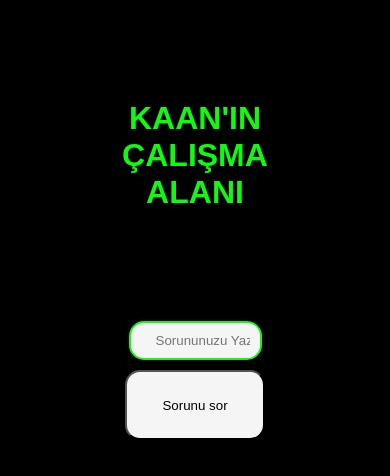
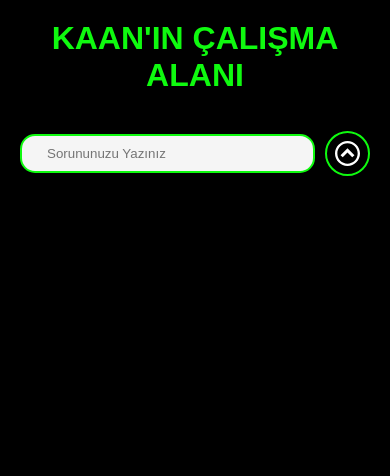
Before and after one commit to RoyalNegative/prac-frontend, a plain HTML site: page index.html in a window 390 px wide. Drawn offline with Linux system fonts and the light colour scheme; no server answers.

Commit message:
icon added buttons rearranged

```diff
--- a/index.html
+++ b/index.html
@@ -13,10 +13,16 @@
             <h1 class="page-title">Kaan'ın Çalışma Alanı</h1>
         </div>
         <div class="input-container">
-            <input type="text" class="input" placeholder="Sorununuzu Yazınız">
-            <button class="btn">Sorunu sor</button>
+            <div class="input-button">
+                <input type="text" class="input" placeholder="Sorununuzu Yazınız">
+                <button class="btn">
+                    <svg class="icon" width="25" height="25">
+                        <use href="./images/icons.svg#icon-circle-up"></use>
+                    </svg>
+                </button>
+            </div>
             <ul class="list">
-                <li class="list-item">item 1</li>
+                <li class="list-item"></li>
             </ul>
         </div>
         </main>
--- a/style.css
+++ b/style.css
@@ -2,6 +2,7 @@
     --primary-color: #0FFA0F;
     --white-color: #f5f5f5;
     --border-radius: 15px;
+    --border-radius-circle: 50%;
 
 }
 
@@ -41,9 +42,73 @@ body{
     background-color: var(--white-color);
 }
 
-.input-container button{
-    width: 140px;
-    height: 70px;
-    border-radius: var(--border-radius);
-    background-color: var(--white-color);
+.input-button{
+    width: 100%;
+    display: flex;
+    align-items: center;
+    justify-content: center;
+    gap: 10px;
 }
+
+
+.input-container .input-button button{
+    width: auto;
+    height: auto;
+    padding: 8px;
+    border: 2px solid var(--primary-color);
+    border-radius: var(--border-radius-circle);
+    background-color: black;
+    cursor: pointer;
+}
+
+.icon{
+    fill: white;
+}
+
+.btn{
+    display: flex;
+    align-items: center;
+    justify-content: center;
+    transition: all 0.3s;
+}
+
+.btn:hover{
+    scale: 1.1;
+}
+@media (max-width: 768px) {
+    .input {
+        width: 90%;
+    }
+
+    .input-container button {
+        width: 100px;
+        height: 50px;
+    }
+
+    body {
+        padding: 50px;
+    }
+
+    .page-title {
+        margin-bottom: 50px;
+    }
+}
+
+@media (max-width: 480px) {
+    .input {
+        width: 100%;
+    }
+
+    .input-container button {
+        width: 80px;
+        height: 40px;
+    }
+
+    body {
+        padding: 20px;
+    }
+
+    .page-title {
+        margin-bottom: 30px;
+    }
+}
```
Also changed, not shown: images/icons.svg (added).
